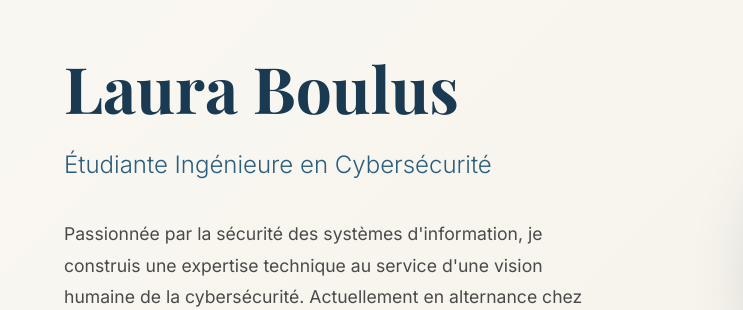
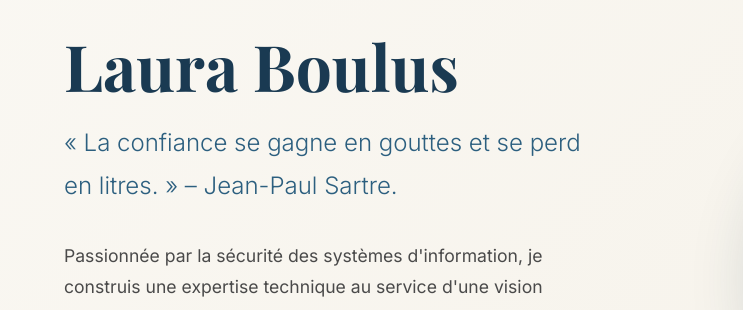
Before and after one commit to lauraboulus/rencontrez-lauraboulus, a plain HTML site: page index.html in a window 1280 px wide. Shown: the part 172-482 px from the top of the page, 0-743 px from the left. Drawn offline with nearby package versions, Linux system fonts and the light colour scheme.

Commit message:
Update index.html

```diff
--- a/index.html
+++ b/index.html
@@ -3,7 +3,7 @@
 <head>
     <meta charset="UTF-8">
     <meta name="viewport" content="width=device-width, initial-scale=1.0">
-    <title>Laura Boulus - Cybersécurité</title>
+    <title>Laura Boulus - Qui suis-je ?</title>
     <link href="https://fonts.googleapis.com/css2?family=Playfair+Display:wght@400;600;700&family=Inter:wght@300;400;500;600&display=swap" rel="stylesheet">
     <style>
         * {
@@ -481,7 +481,7 @@
         <div class="container">
             <div class="hero-content">
                 <h1>Laura Boulus</h1>
-                <p class="subtitle">Étudiante Ingénieure en Cybersécurité</p>
+                <p class="subtitle">« La confiance se gagne en gouttes et se perd en litres. » – Jean-Paul Sartre.</p>
                 <p>Passionnée par la sécurité des systèmes d'information, je construis une expertise technique au service d'une vision humaine de la cybersécurité. Actuellement en alternance chez CFAO, je développe mes compétences en gestion des vulnérabilités et pentest.</p>
                 <div class="cta-buttons">
                     <a href="contact.html" class="btn btn-primary">Me contacter</a>
```
